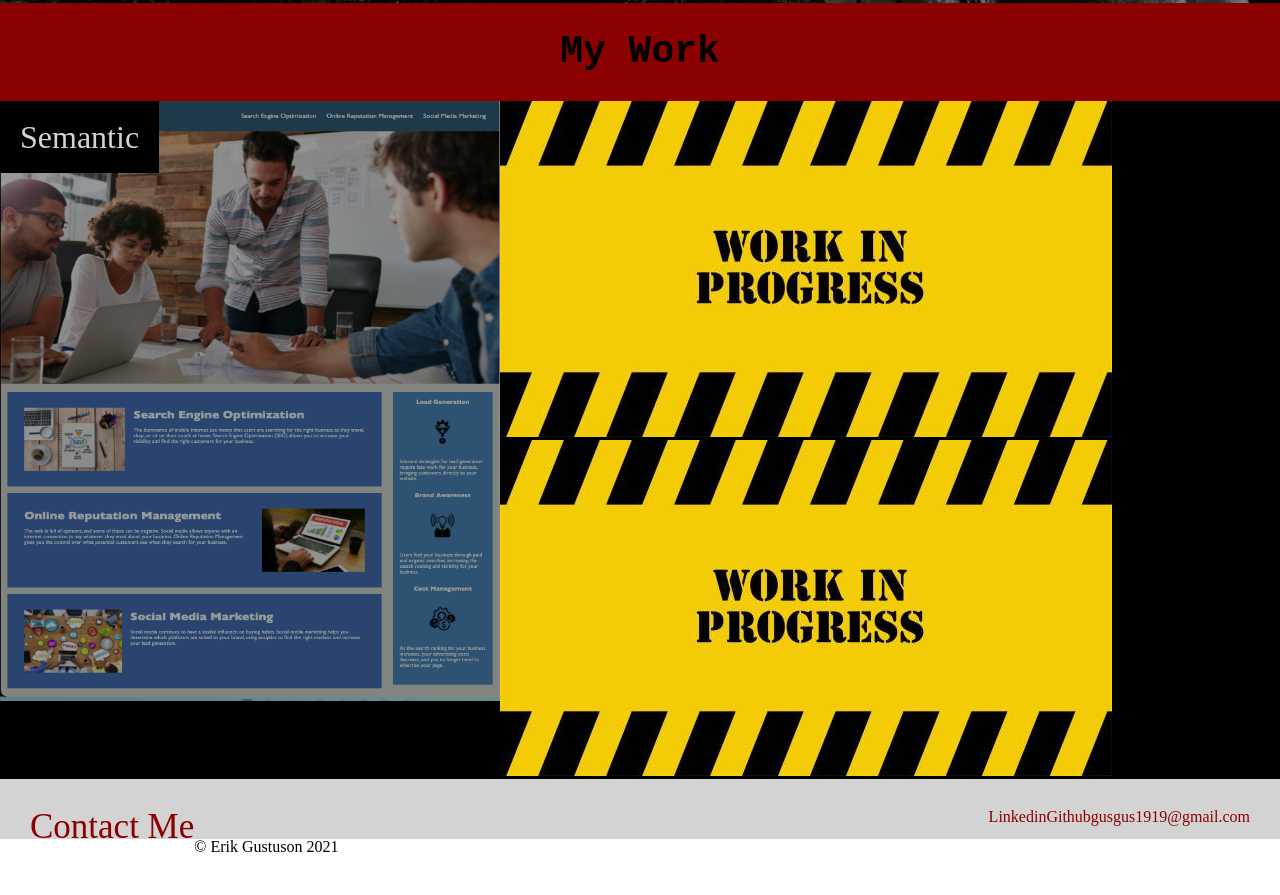
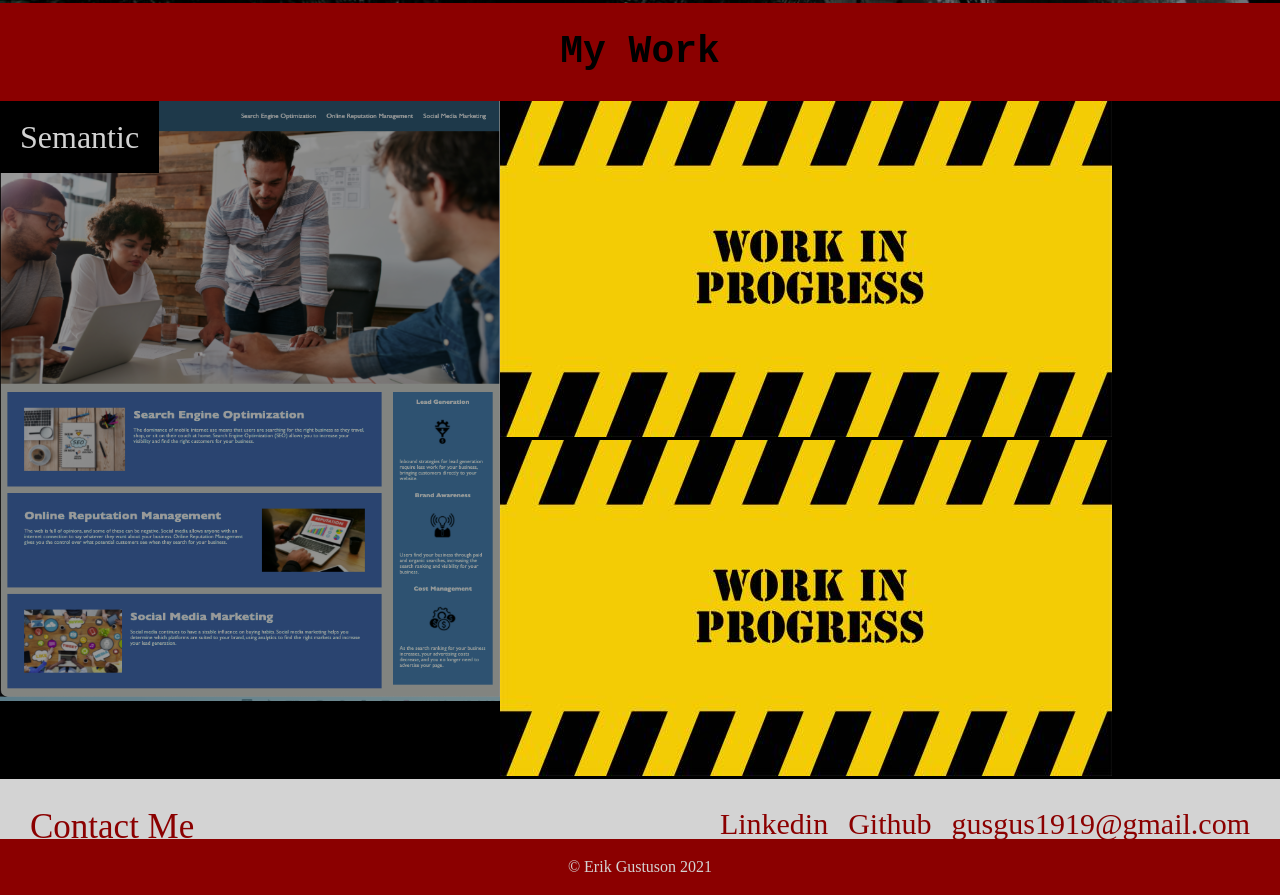
Before and after one commit to ErikGustuson/basic-portfolio, a plain HTML site: page index.html in a window 1280 px wide. Shown: the part 1125-2020 px from the top of the page. Before the commit the page ends 1980 px from the top, so only its background shows below. Drawn offline with Linux system fonts and the light colour scheme.

Commit message:
add contact and footer

```diff
--- a/assets/css/style.css
+++ b/assets/css/style.css
@@ -155,6 +155,15 @@ h3 {
 .links ul li a{
     text-decoration: none;
     color: var(--darkred);
-    display: inline;
+    display: inline-block;
     float: right;
+    font-size: 30px;
+    margin-left: 20px;
 }
+
+footer {
+    background-color: var(--darkred);
+    color: var(--lightgray);
+    text-align: center;
+    padding: 20px;
+}
```
